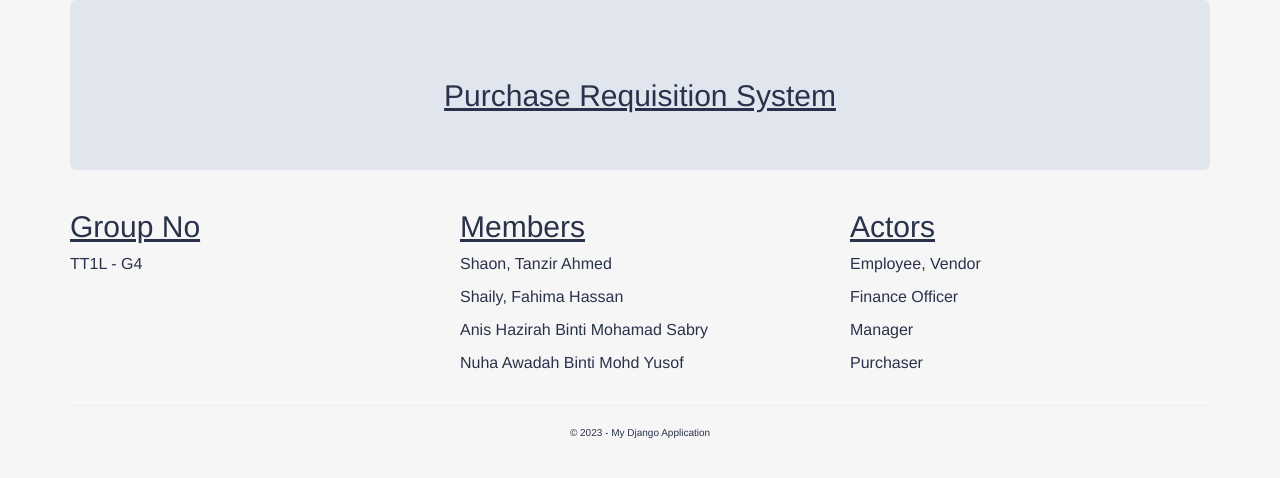
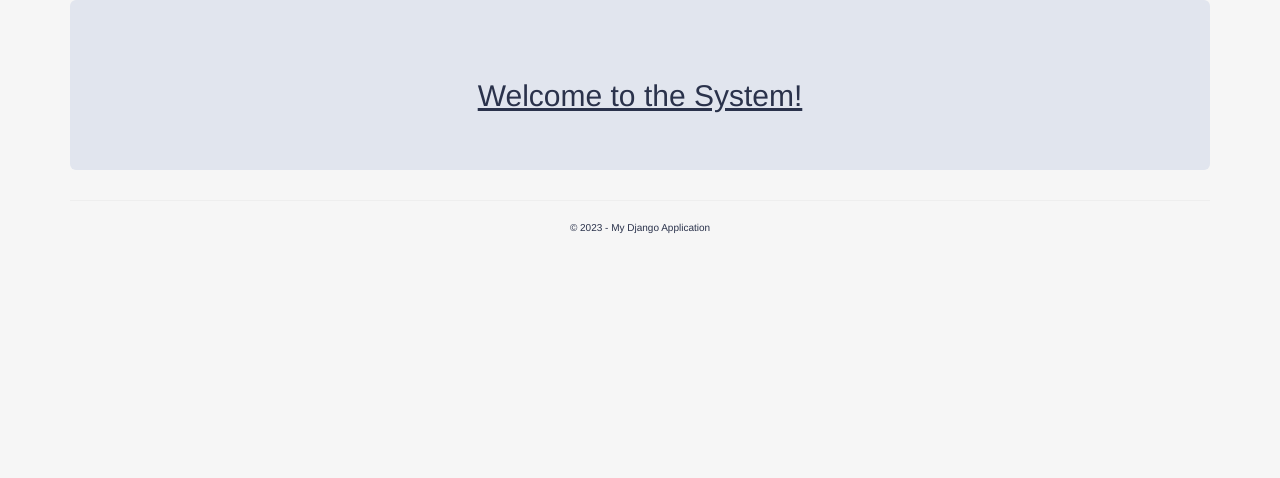
Before and after one commit to tanzir1123/Purchase-Requisition-System, a Django app: page / in a window 1280 px wide. Shown: the part 100-578 px from the top of the page. Run offline with Django 4.2, Linux system fonts and the light colour scheme; some libraries are stand-ins or nearby versions; some web fonts are replaced.

Commit message:
Update index.html

```diff
--- a/app/templates/app/index.html
+++ b/app/templates/app/index.html
@@ -2,30 +2,24 @@
 
 {% block content %}
 
-<div class="jumbotron" style = "text-align: center">
-    <h2>Purchase Requisition System</h2>
+<div class="jumbotron" style="text-align: center">
+    <h2 class="fade-in">Welcome to the System!</h2>
 </div>
 
-<div class="row">
-    <div class="col-md-4">
-        <h2>Group No</h2>
-        <p>TT1L - G4</p>
-    </div>
-    <div class="col-md-4">
-        <h2>Members</h2>
-        <p class="font-weight-bold">Shaon, Tanzir Ahmed</p>
-        <p class="font-weight-bold">Shaily, Fahima Hassan</p>
-        <p class="font-weight-bold">Anis Hazirah Binti Mohamad Sabry</p>
-        <p class="font-weight-bold">Nuha Awadah Binti Mohd Yusof</p>
-    </div>
-    <div class="col-md-4">
-        <h2>Actors</h2>
-        <p class="font-weight-bold">Employee, Vendor</p>
-        <p class="font-weight-bold">Finance Officer</p>
-        <p class="font-weight-bold">Manager</p>
-        <p class="font-weight-bold">Purchaser</p>
-    </div>
+<style>
+    .fade-in {
+        animation: fadeIn 1s ease-in;
+    }
 
-</div>
+    @keyframes fadeIn {
+        from {
+            opacity: 0;
+        }
+        to {
+            opacity: 1;
+        }
+    }
+</style>
+
 
 {% endblock %}
```
